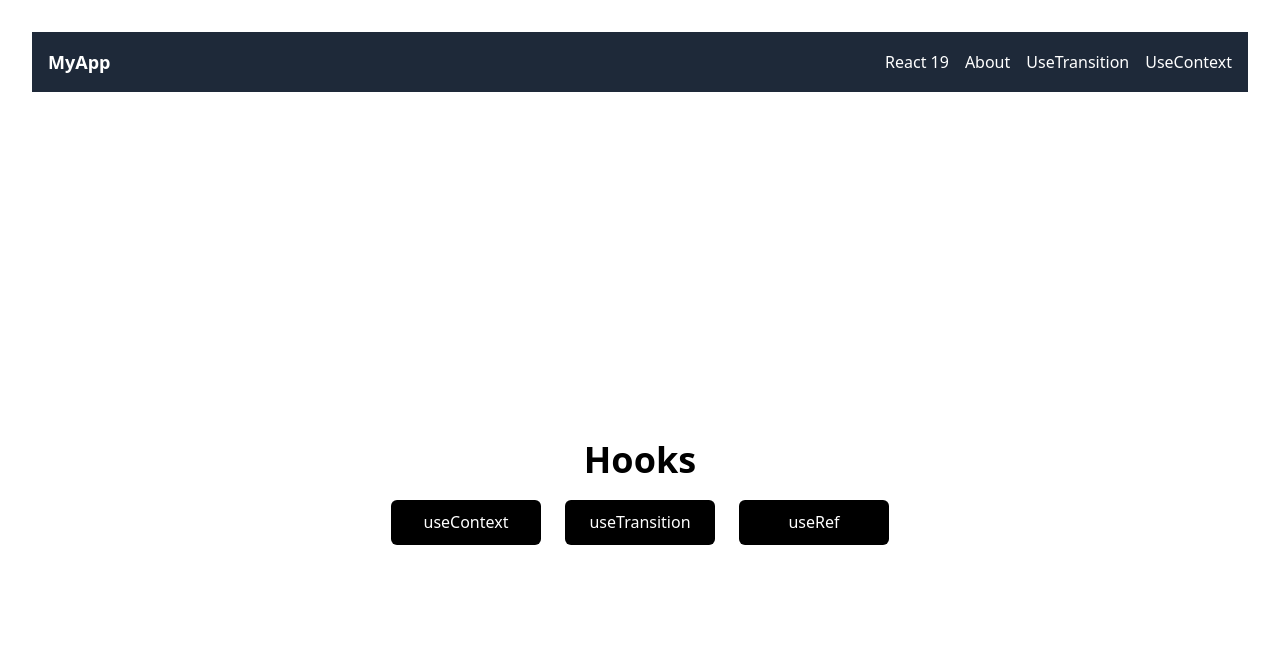
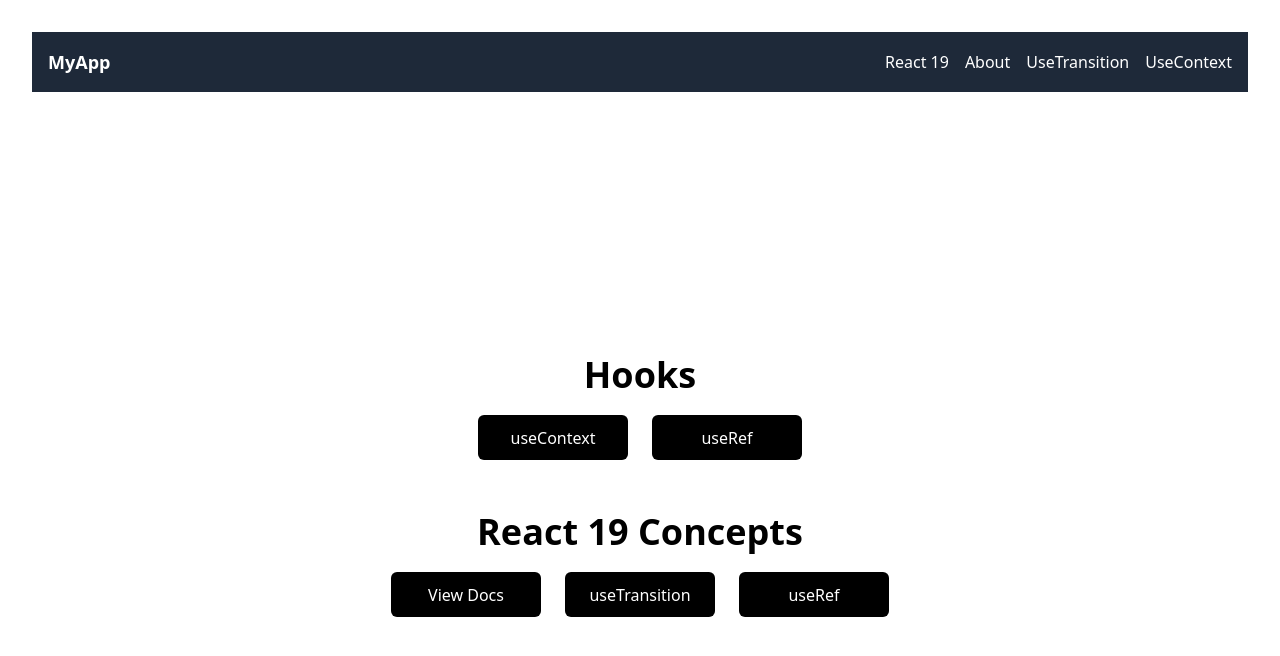
Before and after one commit to Sarmad426/react-19, a React (Vite) app: page / in a window 1280 px wide. Shown: the top 656 px of the page. Built offline with nearby package versions, Linux system fonts and the light colour scheme.

Commit message:
Refactor Home component to organize links into sections for better clarity and add a new section for React 19 concepts

```diff
--- a/src/components/Home.tsx
+++ b/src/components/Home.tsx
@@ -5,10 +5,28 @@ export default function Home() {
     "flex items-center justify-center bg-black text-white px-4 py-2 rounded-md h-[45px] w-[150px]";
   return (
     <div className="flex flex-col items-center justify-center min-h-screen">
+      <div className="my-5">
         <h3 className="text-3xl md:text-4xl font-semibold mb-5">Hooks</h3>
         <div className="flex gap-6 flex-wrap">
           <Link to="/hooks/useContext" className={linkStyles}>
             useContext
+          </Link>
+          <Link to="/hooks/useRef" className={linkStyles}>
+            useRef
+          </Link>
+        </div>
+      </div>
+      <div className="my-8">
+        <h3 className="text-3xl md:text-4xl font-semibold mb-5">
+          React 19 Concepts
+        </h3>
+        <div className="flex gap-6 flex-wrap">
+          <Link
+            to="https://react.dev/blog/2024/12/05/react-19"
+            target="_blank"
+            className={linkStyles}
+          >
+            View Docs
           </Link>
           <Link to="/hooks/useTransition" className={linkStyles}>
             useTransition
@@ -18,5 +36,6 @@ export default function Home() {
           </Link>
         </div>
       </div>
+    </div>
   );
 }
```
Lines whose indentation alone changed are shown as unchanged.
